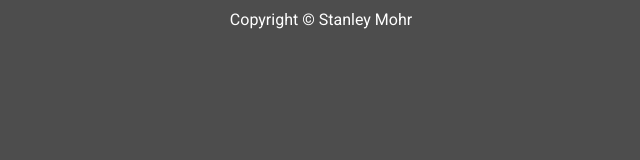
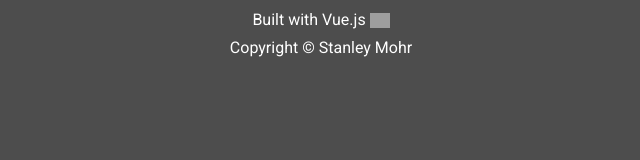
Before and after one commit to SMCSBeavers/SMCSBeavers.github.io, a plain HTML site: page index.html in a window 1280 px wide. Shown: the whole page, without its empty margins (319-959 px from the left). Drawn offline with nearby package versions, Linux system fonts and the light colour scheme; grey boxes are pictures that could not be loaded.

Commit message:
push from MB; mostly all styled; fixed footer

```diff
--- a/index.html
+++ b/index.html
@@ -127,7 +127,8 @@
     </router-view>
 </div>
 <footer class="copyright-footer">
-    <p class="text-center my-2">Copyright &copy; Stanley Mohr</p>
+    <p class="text-center mt-2 mb-1">Built with <a style="color: white; text-decoration: none" href="https://v3.vuejs.org/">Vue.js <img width="auto" height="15px" src="https://i.imgur.com/qwp7jvg.png" alt="Vue.js"></a></p>
+    <p class="text-center mb-2">Copyright &copy; Stanley Mohr</p>
 </footer>
 <!-- Bootstrap and Vuejs -->
 <script src="https://cdn.jsdelivr.net/npm/bootstrap@5.1.1/dist/js/bootstrap.bundle.min.js" integrity="sha384-/bQdsTh/da6pkI1MST/rWKFNjaCP5gBSY4sEBT38Q/9RBh9AH40zEOg7Hlq2THRZ" crossorigin="anonymous"></script>
```
